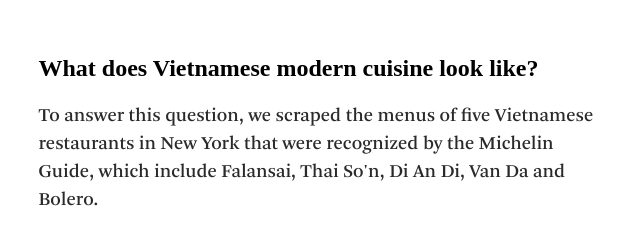
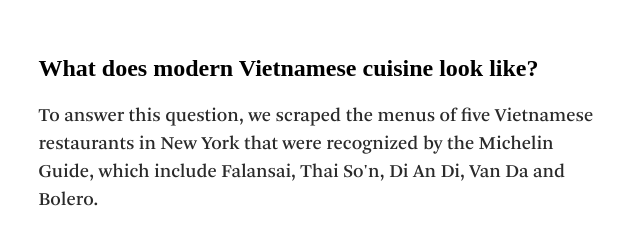
Before and after one commit to onlyandrewn/vietnamese-cuisine, a plain HTML site: page index.html in a window 1280 px wide. Shown: the part 3347-3578 px from the top of the page, 314-954 px from the left. Drawn offline with nearby package versions, Linux system fonts and the light colour scheme; a web font is replaced by a local one.

Commit message:
Update index.html

```diff
--- a/index.html
+++ b/index.html
@@ -119,7 +119,7 @@
                     <p class="article__text">New York leads all cities with five Vietnamese restaurants in the guide followed by Bangkok, Chicago and Tokyo with three each.</p>
                 </div>
 
-                <h2 class="is-after">What does Vietnamese modern cuisine look like?</h2>
+                <h2 class="is-after">What does modern Vietnamese cuisine look like?</h2>
 
                 <p class="article__text">To answer this question, we scraped the menus of five Vietnamese restaurants in New York that were recognized by the Michelin Guide, which include Falansai, Thai So'n, Di An Di, Van Da and Bolero.</p>
 
```
